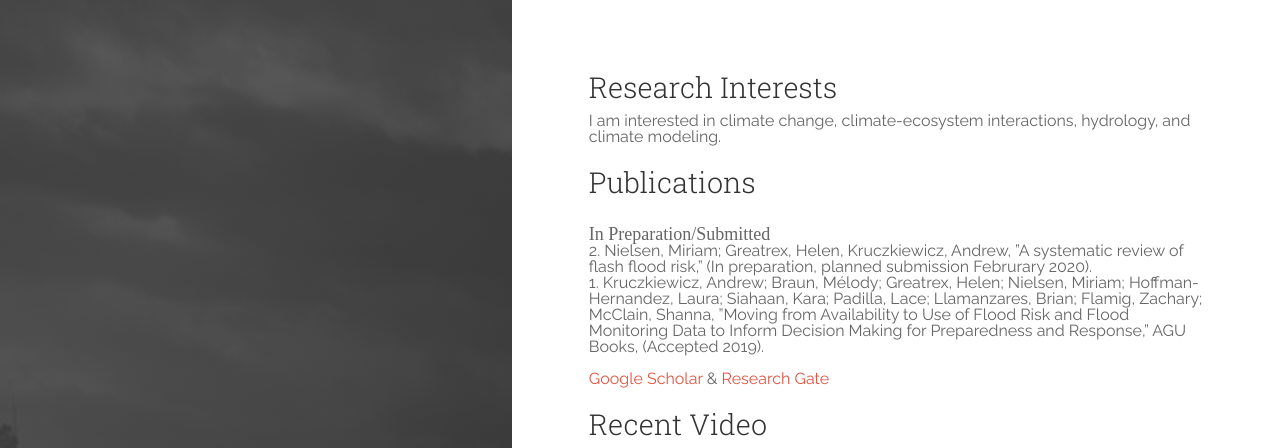
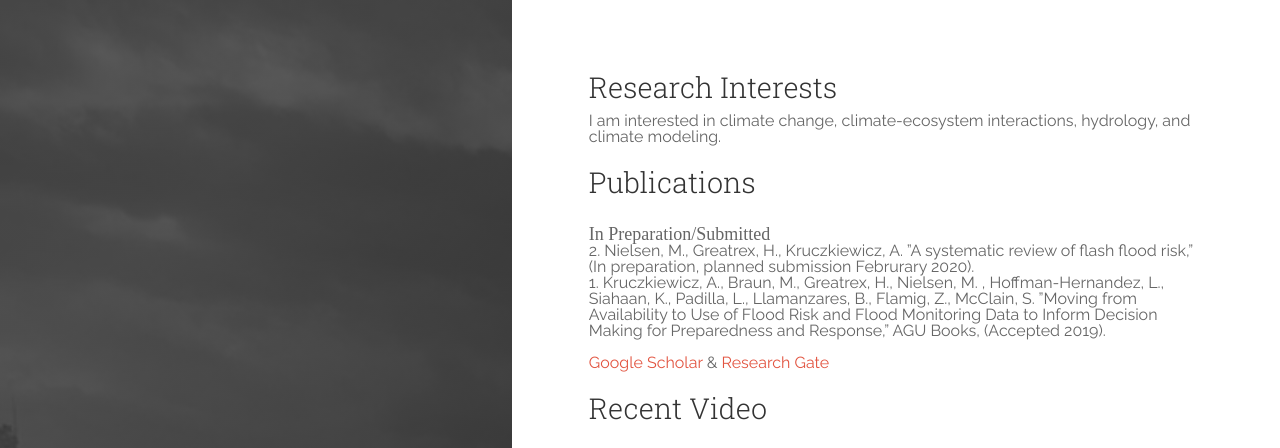
Before and after one commit to zentouro/zentouro.github.io, a Jekyll site: the page built from index.html, in a window 1280 px wide and 1368 px high. Shown: the top 448 px of the window. Built offline with Jekyll 4.4.1, drawn with Linux system fonts in a browser that asks for light colours; the list of posts is cut into pages by our own code; grey boxes are pictures that could not be loaded.

Commit message:
Update index.html

```diff
--- a/index.html
+++ b/index.html
@@ -16,9 +16,9 @@ I am interested in climate change, climate-ecosystem interactions, hydrology, an
 <i> In Preparation/Submitted </i>
 
 <br>
-2. Nielsen, Miriam; Greatrex, Helen, Kruczkiewicz, Andrew, ”A systematic review of flash flood risk,” (In preparation, planned submission Februrary 2020).
+<b>2. Nielsen, M.</b>, Greatrex, H., Kruczkiewicz, A. ”A systematic review of flash flood risk,” (In preparation, planned submission Februrary 2020).
 <br>
-1. Kruczkiewicz, Andrew; Braun, Mélody; Greatrex, Helen; Nielsen, Miriam; Hoffman-Hernandez, Laura; Siahaan, Kara; Padilla, Lace; Llamanzares, Brian; Flamig, Zachary; McClain, Shanna, ”Moving from Availability to Use of Flood Risk and Flood Monitoring Data to Inform Decision Making for Preparedness and Response,” AGU Books, (Accepted 2019). <br> <br>
+<b>1.</b> Kruczkiewicz, A., Braun, M., Greatrex, H., <b> Nielsen, M. </b>, Hoffman-Hernandez, L., Siahaan, K., Padilla, L., Llamanzares, B., Flamig, Z., McClain, S.  ”Moving from Availability to Use of Flood Risk and Flood Monitoring Data to Inform Decision Making for Preparedness and Response,” AGU Books, (Accepted 2019). <br> <br>
 
 <a href= "https://scholar.google.com/citations?user=pNhZXOEAAAAJ&hl=en"> Google Scholar </a> & <a href = "https://www.researchgate.net/profile/Miriam_Nielsen2" > Research Gate </a>
 
```
